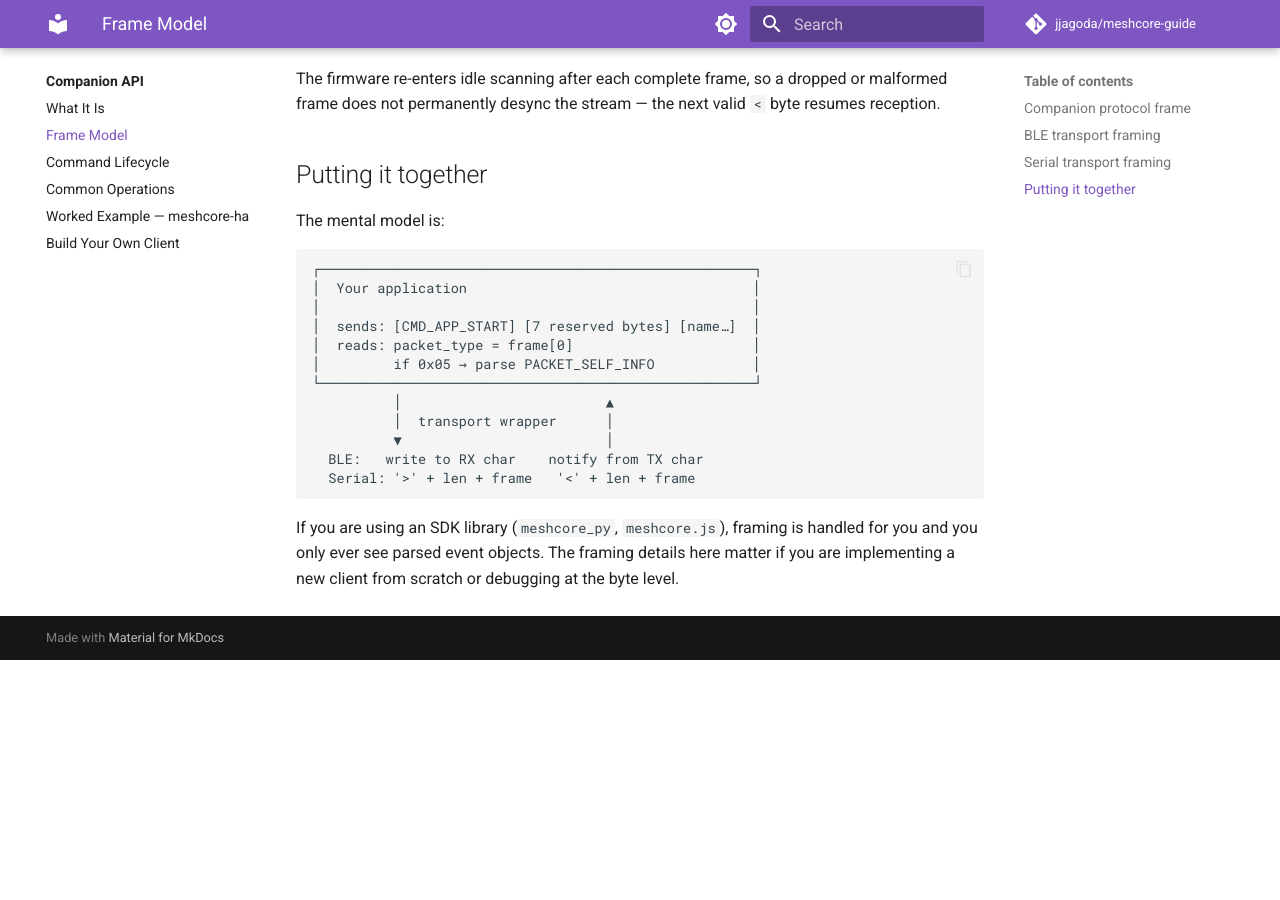
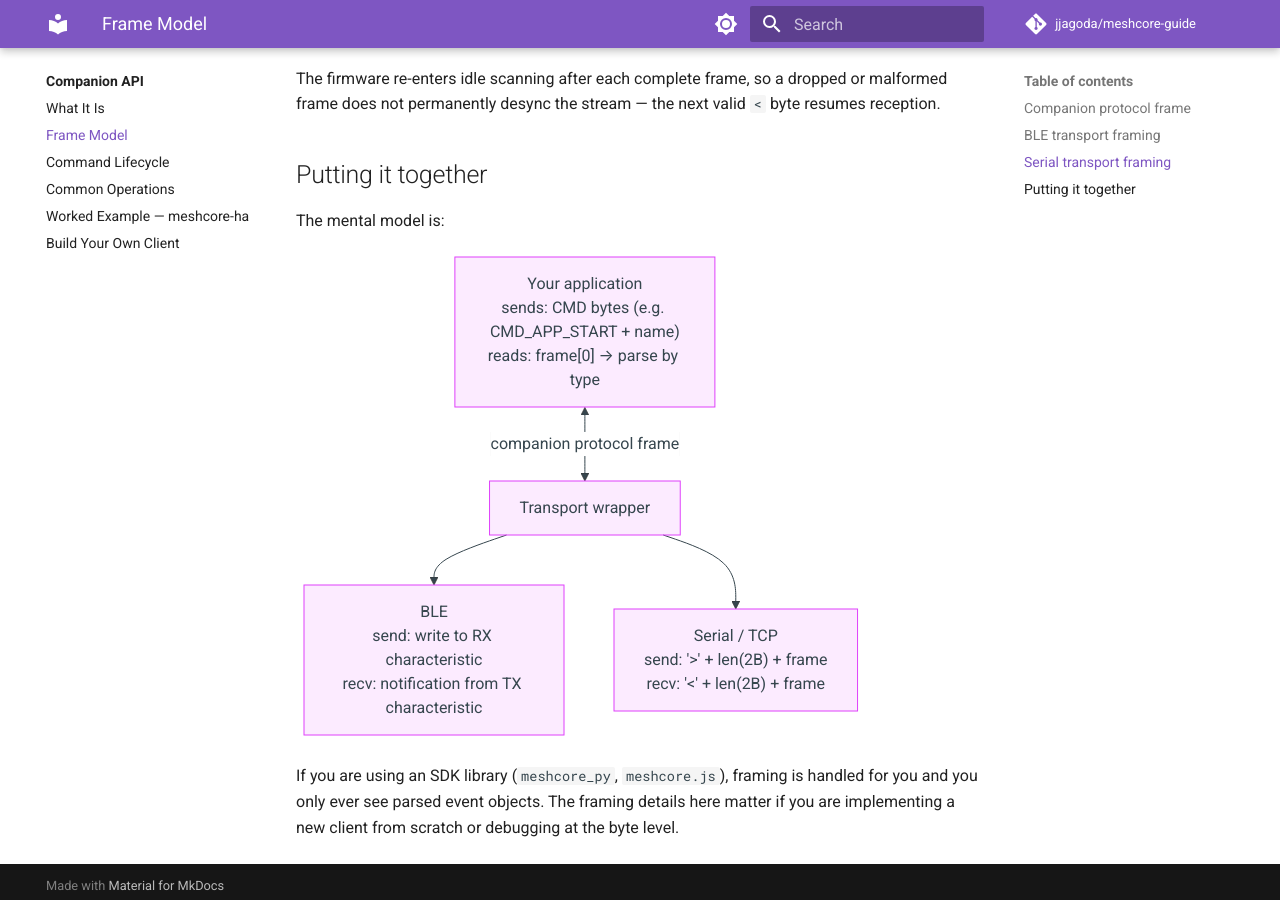
Before and after one commit to jagoda/meshcore-guide, an MkDocs documentation site: the page built from docs/companion-api/frame-model.md, in a window 1280 px wide and 900 px high, scrolled down 1981 px. Built offline with MkDocs 1.6.1 and Material for MkDocs 9.7.7, drawn with Linux system fonts in a browser that asks for light colours; comment, search, counter and statistics services are not loaded; before the commit the page ends 2641 px from its top, so only the background shows below that.

````diff
--- a/docs/companion-api/frame-model.md
+++ b/docs/companion-api/frame-model.md
@@ -66,19 +66,16 @@ The firmware re-enters idle scanning after each complete frame, so a dropped or
 
 The mental model is:
 
-```
-┌─────────────────────────────────────────────────────┐
-│  Your application                                   │
-│                                                     │
-│  sends: [CMD_APP_START] [7 reserved bytes] [name…]  │
-│  reads: packet_type = frame[0]                      │
-│         if 0x05 → parse PACKET_SELF_INFO            │
-└─────────────────────────────────────────────────────┘
-          │                         ▲
-          │  transport wrapper      │
-          ▼                         │
-  BLE:   write to RX char    notify from TX char
-  Serial: '>' + len + frame   '<' + len + frame
+```mermaid
+graph TD
+    APP["Your application\nsends: CMD bytes (e.g. CMD_APP_START + name)\nreads: frame[0] → parse by type"]
+    TW["Transport wrapper"]
+    BLE["BLE\nsend: write to RX characteristic\nrecv: notification from TX characteristic"]
+    SER["Serial / TCP\nsend: '>' + len(2B) + frame\nrecv: '<' + len(2B) + frame"]
+
+    APP <-->|companion protocol frame| TW
+    TW --> BLE
+    TW --> SER
 ```
 
 If you are using an SDK library (`meshcore_py`, `meshcore.js`), framing is handled for you and you only ever see parsed event objects. The framing details here matter if you are implementing a new client from scratch or debugging at the byte level.
````
Also changed, not shown: docs/protocol/encryption-on-the-wire.md (+19 -0 lines).
